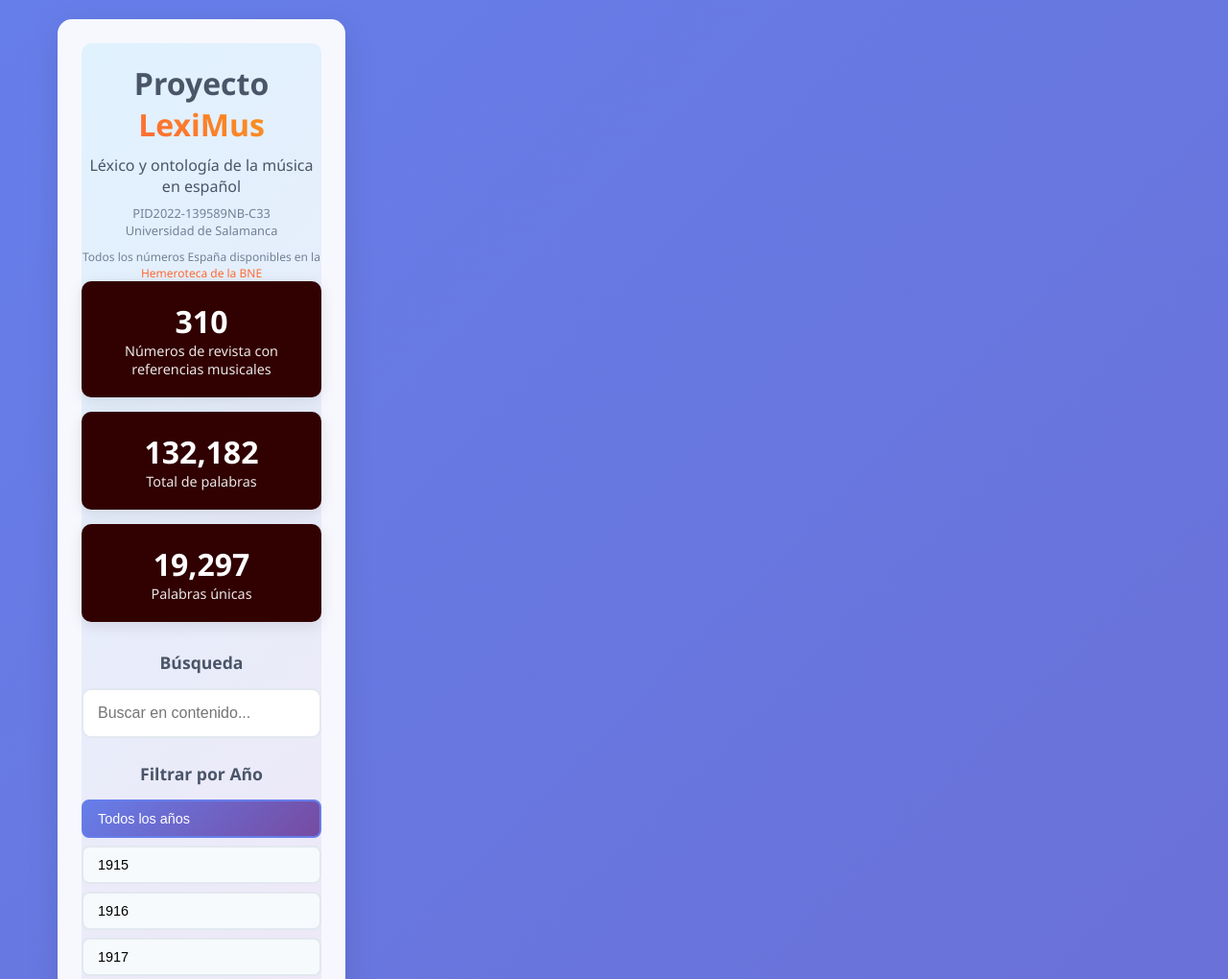
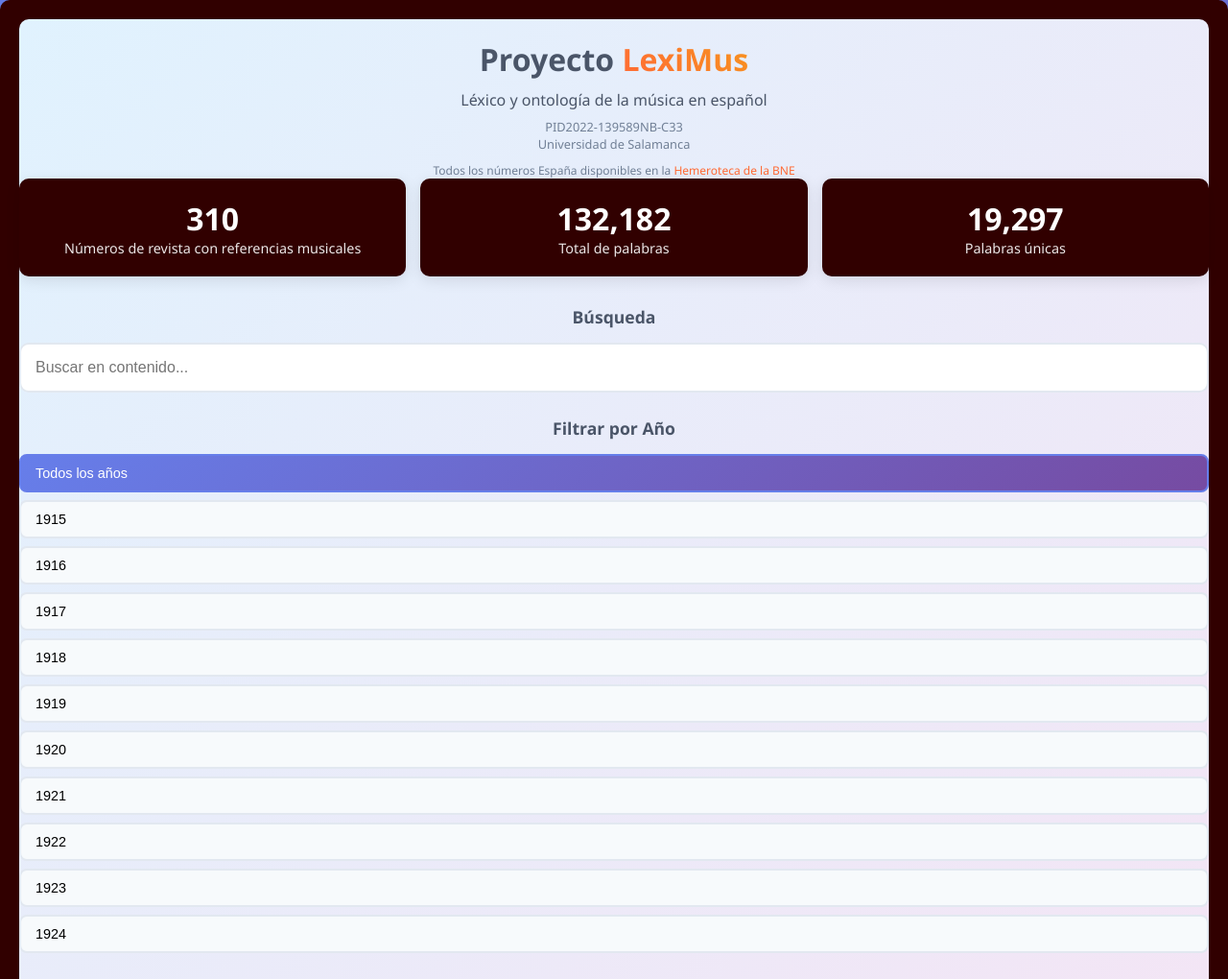
Before and after one commit to LeximusUSAL/revista-espana, a plain HTML site: page index.html in a window 1280 px wide. Shown: the top 1020 px of the page at 96% size. Drawn offline with Linux system fonts and the light colour scheme.

Commit message:
Update index.html

```diff
--- a/index.html
+++ b/index.html
@@ -361,8 +361,8 @@
     </style>
 </head>
 <body>
-    <div class="container">
-        <div class="sidebar">
+    <div class="stats-grid">
+         <div class="stat-card">
             <div class="project-info" style="text-align: center; padding: 20px 0; margin-bottom: 25px; border-bottom: 1px solid rgba(0,0,0,0.1);">
                 <div style="font-size: 2rem; font-weight: bold; margin-bottom: 10px;">
                     Proyecto <span style="background: linear-gradient(45deg, #ff6b35, #f7931e); background-clip: text; -webkit-background-clip: text; -webkit-text-fill-color: transparent;">LexiMus</span>
```
